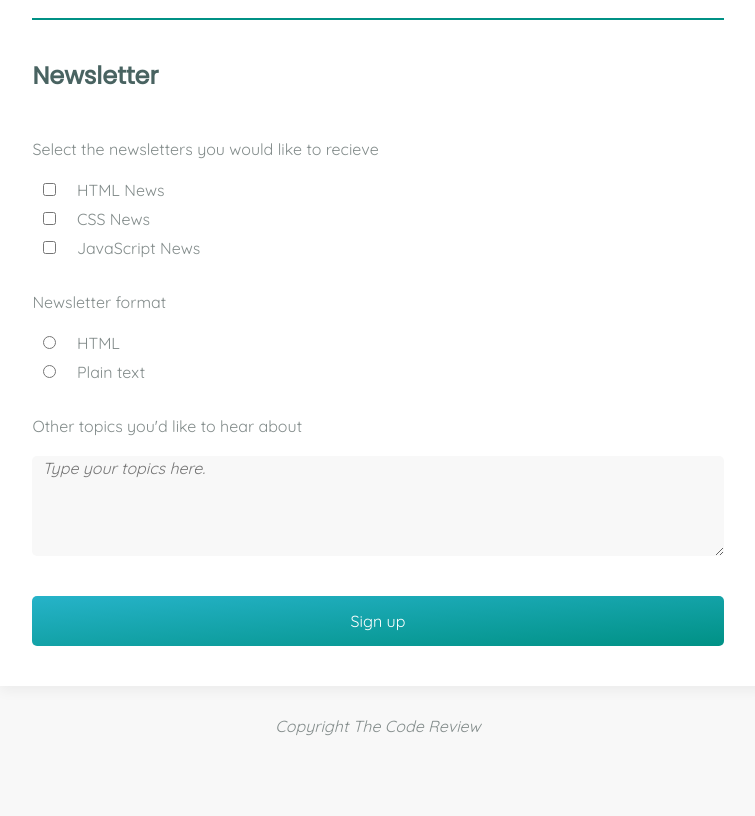
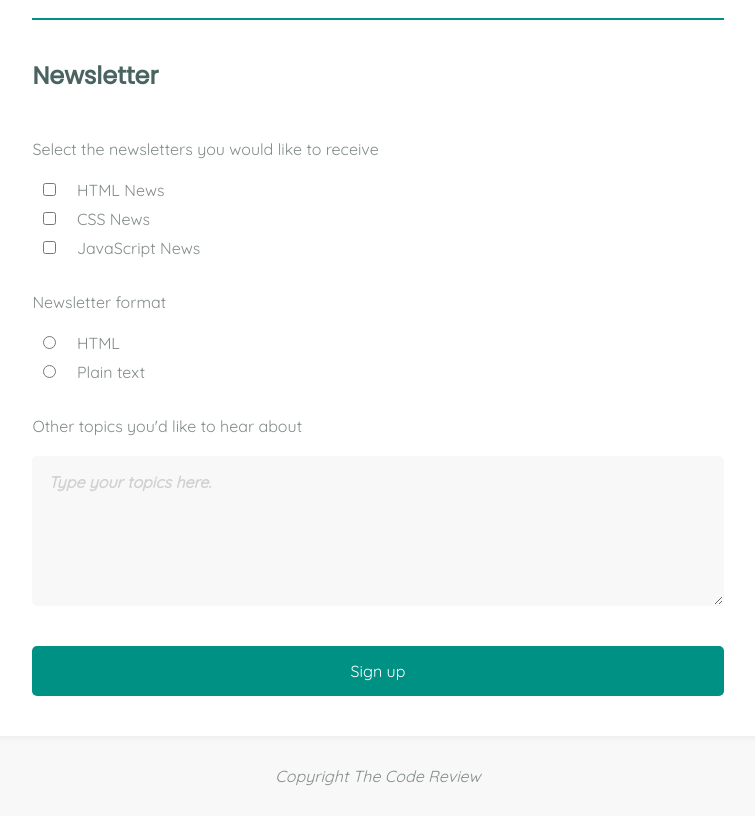
Before and after one commit to nathaliabj/Online-registration-form, a plain HTML site: page index.html in a window 1280 px wide. Shown: the part 880-1696 px from the top of the page, without its empty margins (262-1017 px from the left). Before the commit the page ends 1646 px from the top, so only its background shows below. Drawn offline with Linux system fonts and the light colour scheme.

Commit message:
Techdegree project 3

```diff
--- a/css/style.css
+++ b/css/style.css
@@ -75,37 +75,48 @@ body {
     height: 50px;
     width: 100%;
     background-color: #f8f8f8;
-    border: none;
+    border: solid 1px #f8f8f8;
     border-radius: 5px;
     margin: 15px 0 15px;
+    padding: 0 15px 0 15px;
+    color: #333;
+    font-weight: bold;
+    transition: border .3s;
   }
+
 
   input:hover,
   select:hover,
   textarea:hover {
     border: solid 1px #26b3c9;
-    transition: all .3s;
   }
 
   input:focus,
   select:focus,
   textarea:focus {
     background-color: rgba(0, 145, 133,.1);
-    transition: all .3s;
   }
 
   textarea {
-    height: 100px;
+    height: 150px;
+    padding: 15px;
+    color: #333;
+    font-weight: bold;
   }
 
   button {
-    background: linear-gradient(to bottom right, #26b3c9, #009185);
+    background: #009185;
     color: #fff;
     width: 100%;
     height: 50px;
     border: none;
     border-radius: 5px;
     margin-top: 20px;
+    transition: all .3s;
+  }
+
+  button:hover {
+  background: #007269;
   }
 
 
@@ -113,11 +124,12 @@ body {
 	text-align: right;
   padding-right: 10px;
   font-style: italic;
+  color: #d1d1d1;
 }
 
-textarea[placeholder] {
+textarea::placeholder {
   font-style: italic;
-  padding-left: 10px;
+  color: #d1d1d1;
 }
 
   .nws {
@@ -186,7 +198,7 @@ textarea[placeholder] {
       background: #fff;
       border-radius: 5px;
       padding-bottom: 40px;
-      box-shadow: 5px 5px 13px rgba(0, 0, 0, .05);
+      box-shadow: 0px 2px 6px rgba(0, 0, 0, .05);
     }
 
     .radio {
@@ -200,6 +212,7 @@ textarea[placeholder] {
     select,
     textarea {
       margin: auto;
+
   }
 
   textarea {
--- a/index.html
+++ b/index.html
@@ -118,7 +118,7 @@
 
       <legend class="newsletter">Newsletter</legend>
 
-      <p>Select the newsletters you would like to recieve</p>
+      <p>Select the newsletters you would like to receive</p>
 
       <input class="radio" type="checkbox" id="html-news" value="html-news" name="newsletter"><label class="rad" for="html-news">HTML News</label><br>
       <input class="radio" type="checkbox" id="css-news" value="css-news" name="newsletter"><label class="rad" for="css-news">CSS News</label><br>
```
